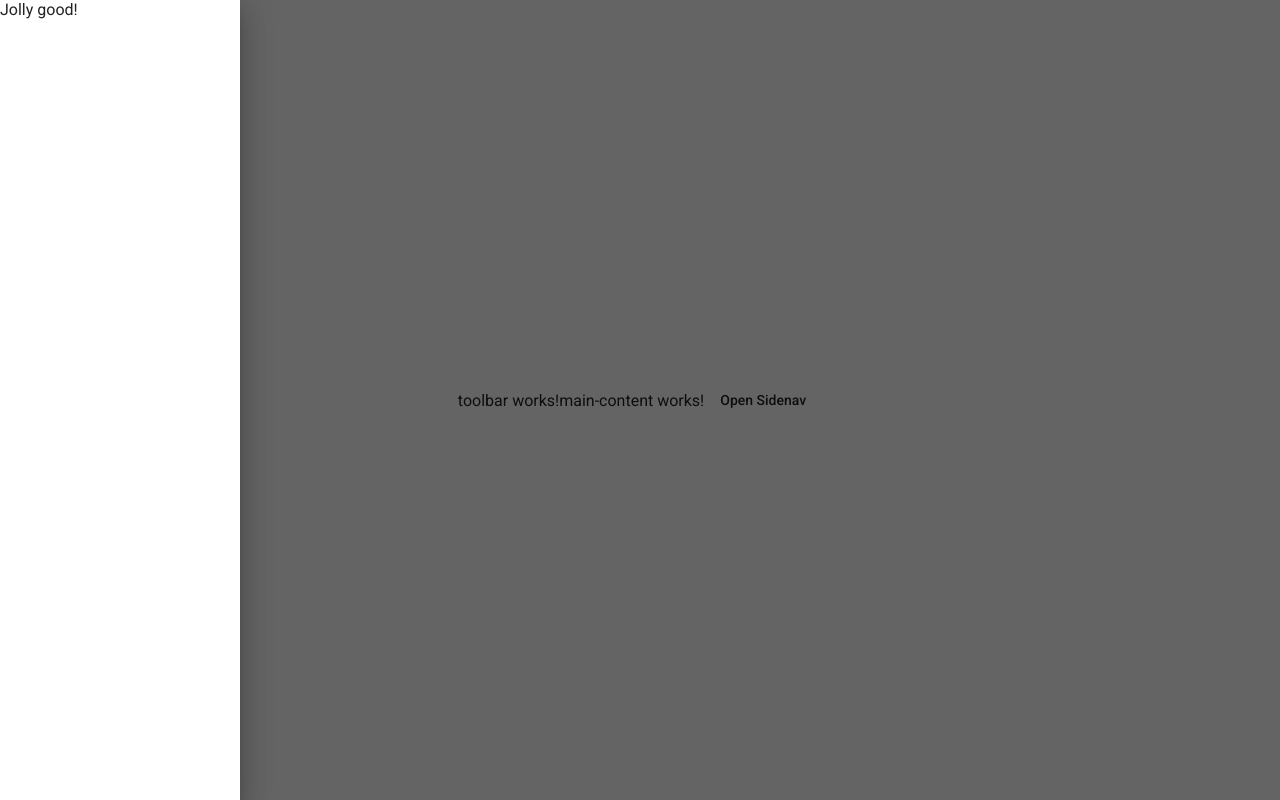
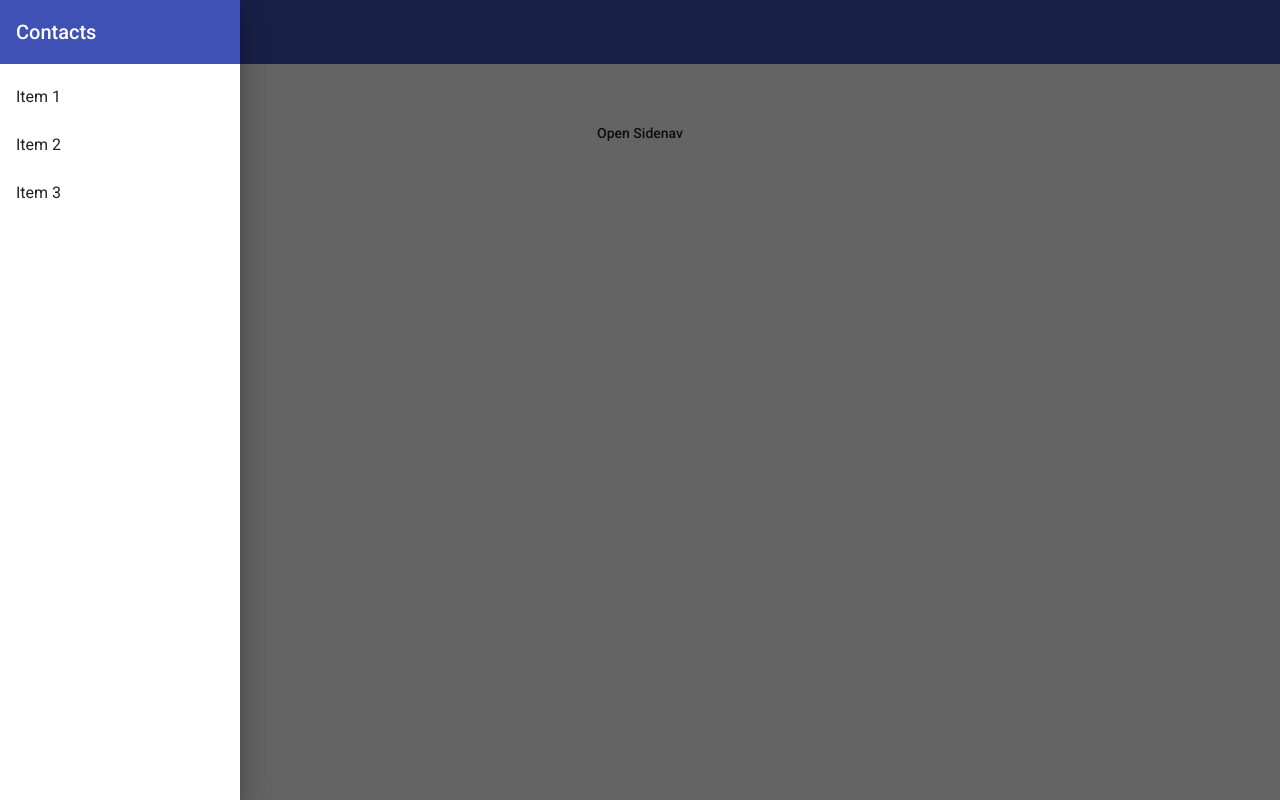
Before and after one commit to IvanPKostadinov/angular-material-basic-project, an Angular app: page /contactmanager in a window 1280 px wide. Both pictures are taken after a click on the button "Open Sidenav". Built offline with nearby package versions, Linux system fonts and the light colour scheme.

Commit message:
added styling to the sidenav

```diff
--- a/src/app/contactmanager/components/sidenav/sidenav.component.html
+++ b/src/app/contactmanager/components/sidenav/sidenav.component.html
@@ -1,6 +1,13 @@
 <mat-sidenav-container class="app-sidenav-container">
   <mat-sidenav #sidenav class="app-sidenav">
-    Jolly good!
+    <mat-toolbar color="primary">
+      Contacts
+    </mat-toolbar>
+    <mat-list>
+      <mat-list-item>Item 1</mat-list-item>
+      <mat-list-item>Item 2</mat-list-item>
+      <mat-list-item>Item 3</mat-list-item>
+    </mat-list>
   </mat-sidenav>
 
   <div class="app-sidenav-content">
--- a/src/app/contactmanager/components/sidenav/sidenav.component.scss
+++ b/src/app/contactmanager/components/sidenav/sidenav.component.scss
@@ -9,8 +9,7 @@
 .app-sidenav-content {
   display: flex;
   height: 100%;
-  align-items: center;
-  justify-content: center;
+  flex-direction: column;
 }
 
 .app-sidenav {
--- a/src/app/contactmanager/components/toolbar/toolbar.component.html
+++ b/src/app/contactmanager/components/toolbar/toolbar.component.html
@@ -1 +1,3 @@
-<p>toolbar works!</p>
+<mat-toolbar color="primary">
+  <span>Contact manager</span>
+</mat-toolbar>
```
